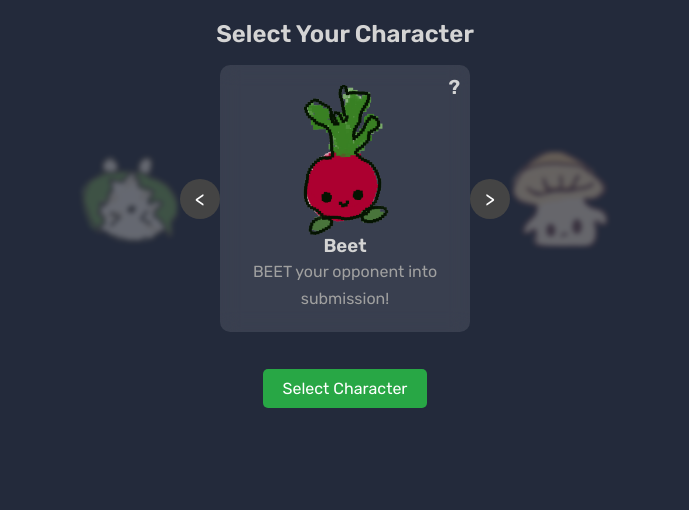
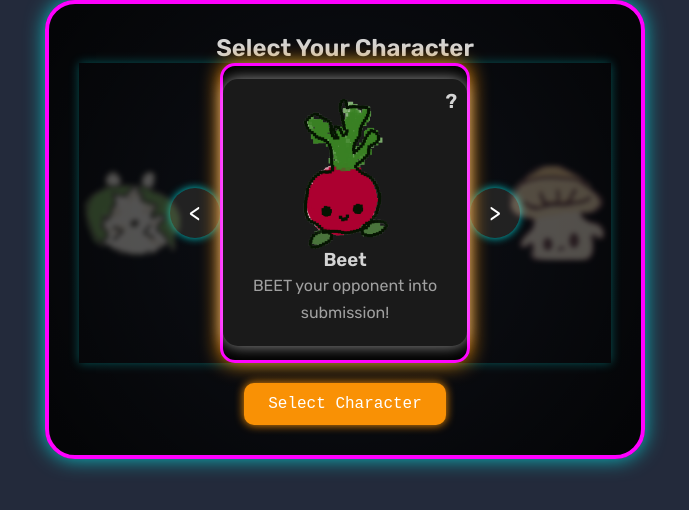
Before and after one commit to willimprkBrown/beetcode, a React (Create React App) app in the folder client/: page /select in a window 1280 px wide. Shown: the top 510 px of the page, without its empty margins (295-984 px from the left). Built offline with nearby package versions, Linux system fonts and the light colour scheme.

Commit message:
updating character select ui

```diff
--- /dev/null
+++ b/client/src/components/CharacterSelection/CharacterSelection.css
@@ -0,0 +1,132 @@
+.character-selection-container {
+  display: flex;
+  flex-direction: column;
+  gap: 20px;
+  width: 1081px;
+  height: 768px;
+  margin: 0 auto;
+}
+
+.character-selection-header {
+  display: flex;
+  flex-direction: column;
+  align-items: center;
+  background-color: #0000ff;
+  padding: 20px;
+  border-radius: 20px;
+}
+
+.pixel-text {
+  color: white;
+  text-align: center;
+  margin: 0;
+}
+
+.character-options {
+  display: flex;
+  gap: 20px;
+  justify-content: center;
+  padding: 20px;
+}
+
+.character-option {
+  width: 300px;
+  height: 250px;
+  display: flex;
+  align-items: center;
+  justify-content: center;
+  border-radius: 10px;
+  cursor: pointer;
+  transition: transform 0.2s;
+}
+
+.character-option:hover {
+  transform: scale(1.05);
+}
+
+.character-option.selected {
+  box-shadow: 0 0 0 4px white;
+}
+
+.character-image {
+  width: 150px;
+  height: 150px;
+  object-fit: contain;
+}
+
+.character-selection-details {
+  display: flex;
+  gap: 20px;
+  height: 468px;
+}
+
+.selection-display,
+.control-panel,
+.character-description {
+  flex: 1;
+  background-color: #4b0082;
+  border-radius: 10px;
+  padding: 20px;
+  display: flex;
+  flex-direction: column;
+}
+
+.control-panel {
+  background-color: #000000;
+  align-items: center;
+  justify-content: center;
+  gap: 20px;
+}
+
+.color-indicators {
+  display: flex;
+  gap: 20px;
+}
+
+.indicator {
+  width: 50px;
+  height: 50px;
+  border-radius: 50%;
+}
+
+.start-button {
+  background-color: white;
+  border: none;
+  padding: 10px 20px;
+  border-radius: 5px;
+  cursor: pointer;
+  font-family: "Press Start 2P", monospace;
+}
+
+.start-button:hover {
+  transform: scale(1.1);
+}
+
+.selected-character-frame {
+  display: flex;
+  justify-content: center;
+  align-items: center;
+  margin-top: 20px;
+}
+
+.description-text {
+  font-size: 14px;
+  line-height: 1.5;
+  margin-top: 20px;
+}
+
+@media (max-width: 1100px) {
+  .character-selection-container {
+    width: 100%;
+    padding: 20px;
+  }
+
+  .character-selection-details {
+    flex-direction: column;
+    height: auto;
+  }
+
+  .character-options {
+    flex-direction: column;
+  }
+}
--- a/client/src/pages/CharacterSelect.css
+++ b/client/src/pages/CharacterSelect.css
@@ -1,9 +1,19 @@
+/* Outer arcade-style frame */
 .carousel-container {
   text-align: center;
   max-width: 600px;
   margin: auto;
   position: relative;
-    padding-top: 20px;
+  padding-top: 60px; /* Increased padding-top to move the whole container down */
+  background: linear-gradient(
+    to bottom,
+    #ff0044,
+    #9900cc
+  ); /* Neon gradient for arcade effect */
+  border-radius: 30px;
+  padding: 30px;
+  box-shadow: 0 0 15px rgba(0, 255, 255, 0.5); /* Neon glow */
+  border: 10px solid #fff;
 }
 
 .carousel {
@@ -11,6 +21,7 @@
   align-items: center;
   justify-content: center;
   position: relative;
+  box-shadow: 0 0 10px rgba(0, 255, 255, 0.3); /* Subtle glowing effect for carousel */
 }
 
 .character-display {
@@ -26,10 +37,11 @@
   background: rgba(255, 255, 255, 0.1);
   backdrop-filter: blur(10px);
   padding: 20px;
-    border-radius: 10px;
+  border-radius: 15px;
   text-align: center;
   position: absolute;
   z-index: 2;
+  box-shadow: 0 0 15px rgba(255, 255, 255, 0.6); /* Inner glow for card */
 }
 
 .character-image {
@@ -56,36 +68,43 @@
 }
 
 .nav-button {
-    background: #444;
-    color: white;
+  background: #222;
+  color: #fff;
   border: none;
-    padding: 8px;
-    font-size: 20px;
+  padding: 10px;
+  font-size: 24px;
   cursor: pointer;
   border-radius: 50%;
-    width: 40px;
-    height: 40px;
+  width: 50px;
+  height: 50px;
   transition: ease 0.3s;
+  box-shadow: 0 0 8px rgba(0, 255, 255, 0.8);
 }
 
 .nav-button:hover {
-    background: #666;
+  background: #444;
+  transform: scale(1.1);
+  box-shadow: 0 0 12px rgba(0, 255, 255, 1);
 }
 
 .select-button {
   margin-top: 20px;
-    background: #28a745;
+  background: #f99105;
   color: white;
   border: none;
-    padding: 10px 20px;
+  padding: 12px 24px;
   font-size: 16px;
   cursor: pointer;
-    border-radius: 5px;
+  border-radius: 10px;
+  box-shadow: 0 0 10px #f99105;
   transition: ease 0.3s;
+  font-family: "Press Start 2P", monospace;
 }
 
 .select-button:hover {
-    background: #218838;
+  background: #d27802;
+  transform: scale(1.1);
+  box-shadow: 0 0 20px #f99105;
 }
 
 .selected-character {
@@ -93,6 +112,7 @@
   font-size: 18px;
   font-weight: bold;
   color: #fff;
+  font-family: "Press Start 2P", monospace;
 }
 
 .character-card {
@@ -102,31 +122,107 @@
 .question-mark {
   font-size: 20px;
   cursor: pointer;
-    color: #d4d4d4; /* Color for the question mark */
+  color: #d4d4d4;
   position: absolute;
-    top: 10px; /* Position it at the top of the card */
-    right: 10px; /* Position it at the right edge of the card */
+  top: 10px;
+  right: 10px;
+  transition: transform 0.2s ease;
+}
+
+.question-mark:hover {
+  transform: scale(1.2);
 }
 
 .question-mark::after {
-    content: attr(data-tooltip); /* Display the description from the data-tooltip attribute */
+  content: attr(data-tooltip);
   position: absolute;
-    top: 100%; /* Move the tooltip further down */
-    left: 100%; /* Position it to the right of the question mark */
-    transform: translateY(10px); /* Adds a little more space below the question mark */
+  top: 100%;
+  left: 100%;
+  transform: translateY(10px);
   background-color: #0b0705;
   opacity: 0.9;
   color: #d4d4d4;
-    padding: 10px 15px; /* Adjust padding to control size of the box */
+  padding: 10px 15px;
   border-radius: 5px;
   font-size: 14px;
-    white-space: normal; /* Allow text to wrap */
-    word-wrap: break-word; /* Break long words */
-    max-width: 250px; /* Wider box */
-    display: none; /* Initially hidden */
+  white-space: normal;
+  word-wrap: break-word;
+  max-width: 250px;
+  display: none;
   width: 150px;
 }
 
 .question-mark:hover::after {
-    display: block; /* Show the tooltip when hovering */
+  display: block;
 }
+
+.carousel-container {
+  background: radial-gradient(
+    circle at center,
+    rgba(0, 0, 0, 0.6),
+    rgba(0, 0, 0, 0.9)
+  );
+  border-radius: 30px;
+  box-shadow: 0 0 20px rgba(0, 255, 255, 0.7);
+  border: 4px solid #ff00ff;
+}
+
+/* Glowing background for carousel */
+.character-display {
+  background: #000;
+  border-radius: 15px;
+  box-shadow: 0 0 20px #f99105;
+  border: 3px solid #ff00ff;
+}
+
+/* Adding a neon outline to the select button */
+.select-button:focus {
+  outline: none;
+  box-shadow: 0 0 10px #ff00ff;
+}
+
+/* Adding some pixel-style text */
+.pixel-text {
+  font-family: "Press Start 2P", monospace;
+  color: #fff;
+  text-align: center;
+  text-shadow: 2px 2px 5px rgba(0, 255, 255, 0.6);
+}
+
+/* Hover effect for characters */
+.character-option {
+  width: 300px;
+  height: 250px;
+  display: flex;
+  align-items: center;
+  justify-content: center;
+  border-radius: 15px;
+  cursor: pointer;
+  transition: transform 0.3s ease, box-shadow 0.3s ease;
+  box-shadow: 0 0 10px rgba(255, 255, 255, 0.5);
+}
+
+.character-option:hover {
+  transform: scale(1.1);
+  box-shadow: 0 0 20px rgba(0, 255, 255, 1);
+}
+
+.character-option.selected {
+  box-shadow: 0 0 15px #f99105;
+}
+
+@media (max-width: 1100px) {
+  .carousel-container {
+    width: 100%;
+    padding: 20px;
+  }
+
+  .character-selection-details {
+    flex-direction: column;
+    height: auto;
+  }
+
+  .character-options {
+    flex-direction: column;
+  }
+}
--- a/client/src/pages/CharacterSelect.js
+++ b/client/src/pages/CharacterSelect.js
@@ -3,9 +3,30 @@ import { motion, AnimatePresence } from "framer-motion";
 import "./CharacterSelect.css";
 
 const characters = [
-  { id: 1, name: "Beet", photo: "beet.png", description: "BEET your opponent into submission!", power: "Powerup: Beetdown - Stuns the opponent for 30 seconds, completely disabling their controls"},
-  { id: 2, name: "Mushroom", photo: "mushroomy.png", description: "MUSH your opponent’s chances of winning!", power: "Powerup: Shroomed - Causes the opponent to hallucinate, guaranteeing they fail their next tests" },
-  { id: 3, name: "Cauliflower", photo: "cauliflower.png", description: "Get ready to CAULIBRATE the chaos!", power: "Powerup: CauliFlip – Inverts your opponent's code for 30 seconds, flipping their world upside down"},
+  {
+    id: 1,
+    name: "Beet",
+    photo: "beet.png",
+    description: "BEET your opponent into submission!",
+    power:
+      "Powerup: Beetdown - Stuns the opponent for 30 seconds, completely disabling their controls",
+  },
+  {
+    id: 2,
+    name: "Mushroom",
+    photo: "mushroomy.png",
+    description: "MUSH your opponent’s chances of winning!",
+    power:
+      "Powerup: Shroomed - Causes the opponent to hallucinate, guaranteeing they fail their next tests",
+  },
+  {
+    id: 3,
+    name: "Cauliflower",
+    photo: "cauliflower.png",
+    description: "Get ready to CAULIBRATE the chaos!",
+    power:
+      "Powerup: CauliFlip – Inverts your opponent's code for 30 seconds, flipping their world upside down",
+  },
 ];
 
 function CharacterSelect() {
@@ -35,8 +56,16 @@ function CharacterSelect() {
         <div className="character-display">
           {/* Previous Character (Background, Semi-Transparent) */}
           <motion.img
-            key={characters[(currentIndex - 1 + characters.length) % characters.length].id}
-            src={characters[(currentIndex - 1 + characters.length) % characters.length].photo}
+            key={
+              characters[
+                (currentIndex - 1 + characters.length) % characters.length
+              ].id
+            }
+            src={
+              characters[
+                (currentIndex - 1 + characters.length) % characters.length
+              ].photo
+            }
             alt="Previous Character"
             className="character-image background left"
             initial={{ opacity: 0.3, scale: 0.8, x: -100 }}
@@ -71,7 +100,6 @@ function CharacterSelect() {
                 </span>
               </h3>
               <p>{characters[currentIndex].description}</p>
-
             </motion.div>
           </AnimatePresence>
 
```
Also changed, not shown: client/src/components/CharacterSelection/CharacterSelection.jsx (added, +34 -0 lines). Lines whose indentation alone changed are shown as unchanged.
